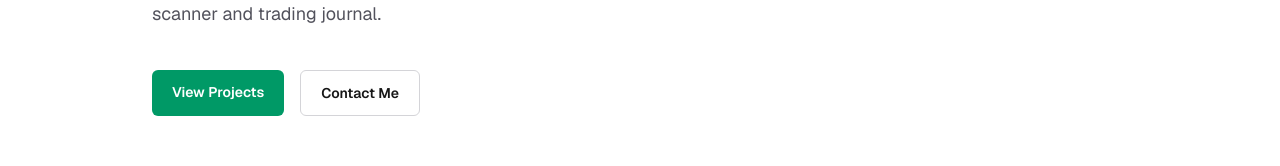
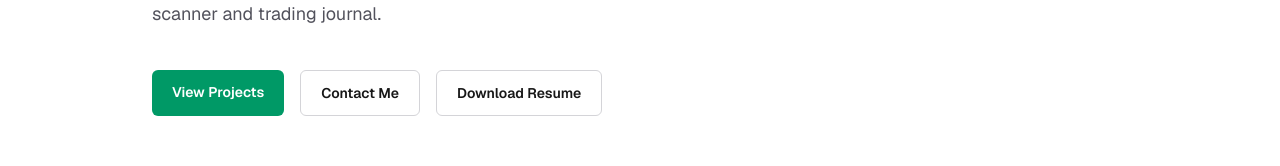
Before and after one commit to mnoorzai21/nabi-portfolio, a Next.js app: page / in a window 1280 px wide. Shown: the part 375-541 px from the top of the page. Built offline with nearby package versions, Linux system fonts and the light colour scheme.

Commit message:
feat: add resume download to hero (#15)
Add the resume and the resume download button.

```diff
--- a/src/components/Hero.tsx
+++ b/src/components/Hero.tsx
@@ -37,6 +37,13 @@ export default function Hero({ name, role, summary }: HeroProps) {
         >
           Contact Me
         </a>
+        <a
+          href="/Mohammad_Nabi_Noorzai_Resume.pdf"
+          download
+          className="rounded-md border border-zinc-300 px-5 py-3 text-sm font-semibold hover:bg-zinc-100 focus-visible:outline-2 focus-visible:outline-offset-2 focus-visible:outline-emerald-600 dark:border-zinc-700 dark:hover:bg-zinc-900"
+        >
+          Download Resume
+        </a>
       </div>
     </section>
   );
```
Also changed, not shown: 1 other file (tests, documents, lock files or other folders). Lines whose indentation alone changed are shown as unchanged.
